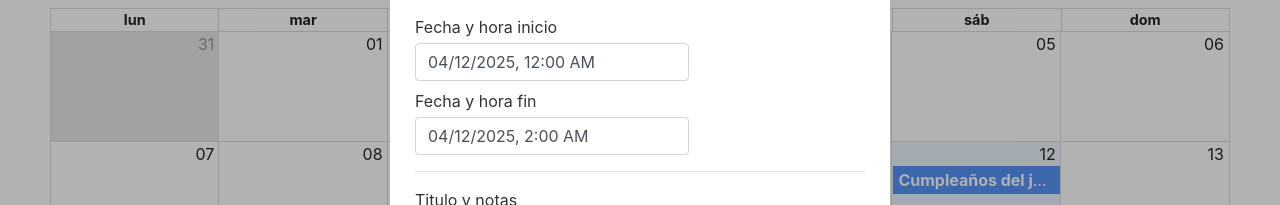
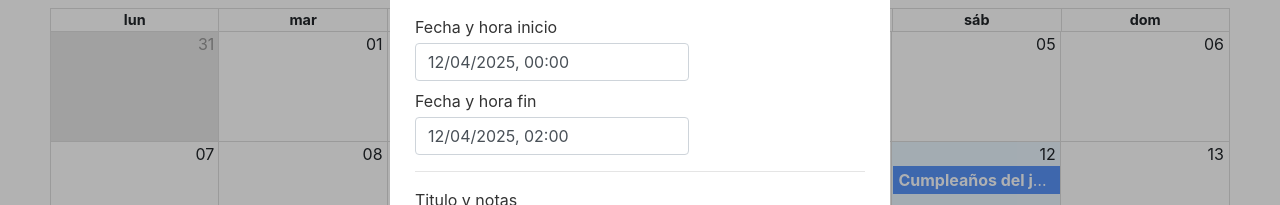
Before and after one commit to CarlosAriasLK/CalendarApp, a React (Vite) app: page / in a window 1280 px wide. Shown: the part 166-371 px from the top of the page. Built offline with nearby package versions, Linux system fonts and the light colour scheme.

Commit message:
add(calendar): whole modal completed

```diff
--- a/src/calendar/components/CalendarModal.jsx
+++ b/src/calendar/components/CalendarModal.jsx
@@ -2,8 +2,11 @@
 import { useState } from 'react';
 
 import Modal from 'react-modal'
-import DatePicker from 'react-datepicker';
+import DatePicker, { registerLocale } from 'react-datepicker';
 import 'react-datepicker/dist/react-datepicker.css';
+import es from 'date-fns/locale/es';
+
+registerLocale( 'es', es );
 
 const customStyles = {
     content: {
@@ -37,10 +40,9 @@
         })
     }
 
-
     const onCloseModal = () => {
         console.log('Cerrando Modal');
-        setIsOpen(false);
+        setIsOpen( false );
     }
 
     const onDateChange = ( event, changing ) => {
@@ -52,12 +54,12 @@
 
     return (
         <Modal
-            isOpen={isOpen}
-            onRequestClose={onCloseModal}
-            style={customStyles}
+            isOpen={ isOpen }
+            onRequestClose={ onCloseModal }
+            style={ customStyles }
             className='modal'
             overlayClassName='modal-fondo'
-            closeTimeoutMS={200}
+            closeTimeoutMS={ 200 }
         >
             <h1> Nuevo evento </h1>
             <hr />
@@ -70,6 +72,9 @@
                         onChange={ (e) => onDateChange( e, 'start' ) }
                         className='form-control'
                         dateFormat='Pp'
+                        showTimeSelect
+                        locale='es'
+                        timeCaption='Hora'
                     />
                 </div>
 
@@ -81,6 +86,9 @@
                         onChange={ (e) => onDateChange( e, 'end' ) }
                         className='form-control'
                         dateFormat='Pp'
+                        showTimeSelect
+                        locale='es'
+                        timeCaption='Hora'
                     />
                 </div>
 
--- a/src/calendar/pages/CalendarPage.jsx
+++ b/src/calendar/pages/CalendarPage.jsx
@@ -47,6 +47,7 @@
   }
 
   const onViewChange = (event) => {
+    console.log({ onView: event});
     localStorage.setItem( 'lastView', event );
     setLastView( event );
   }
```
